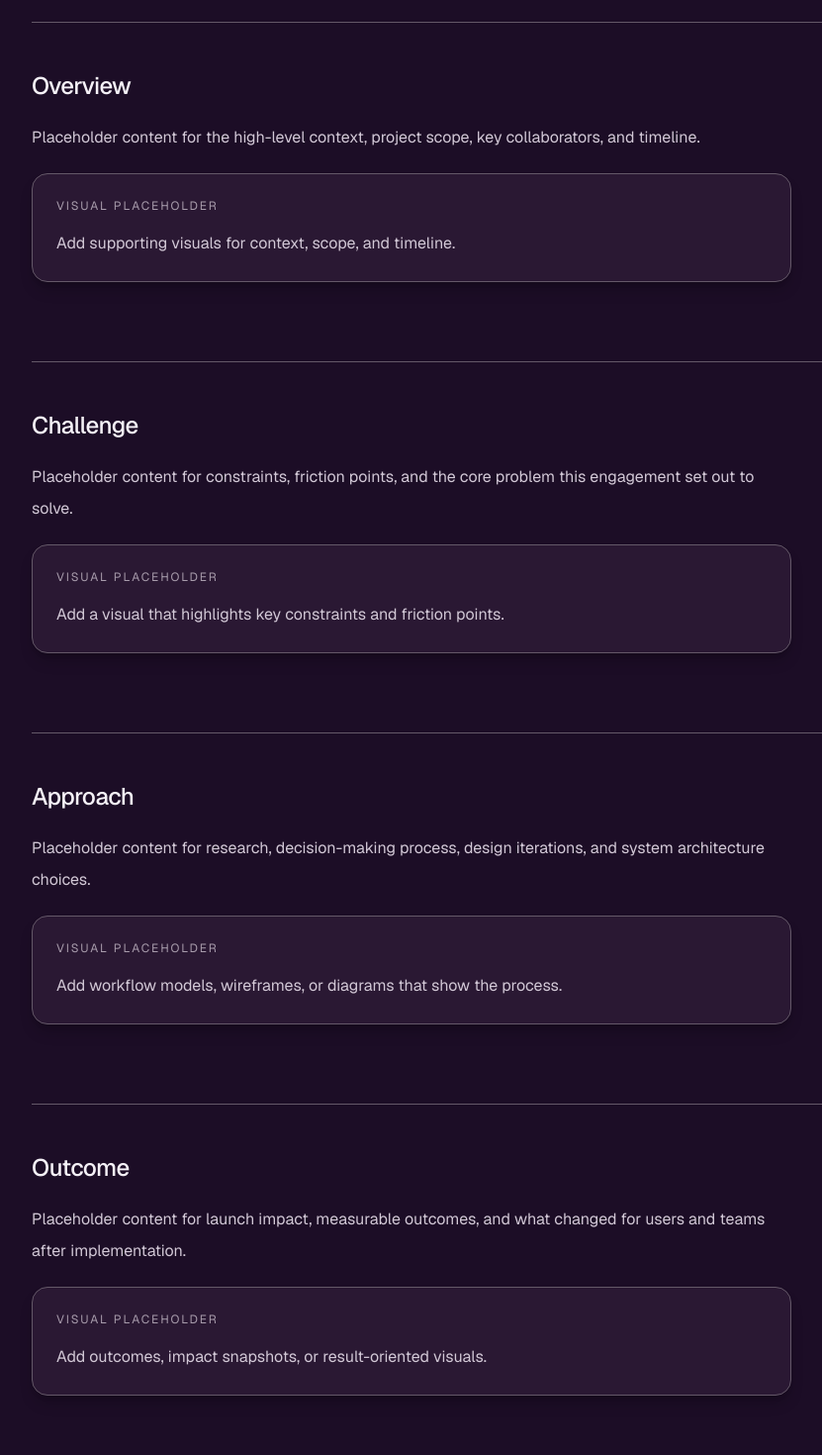
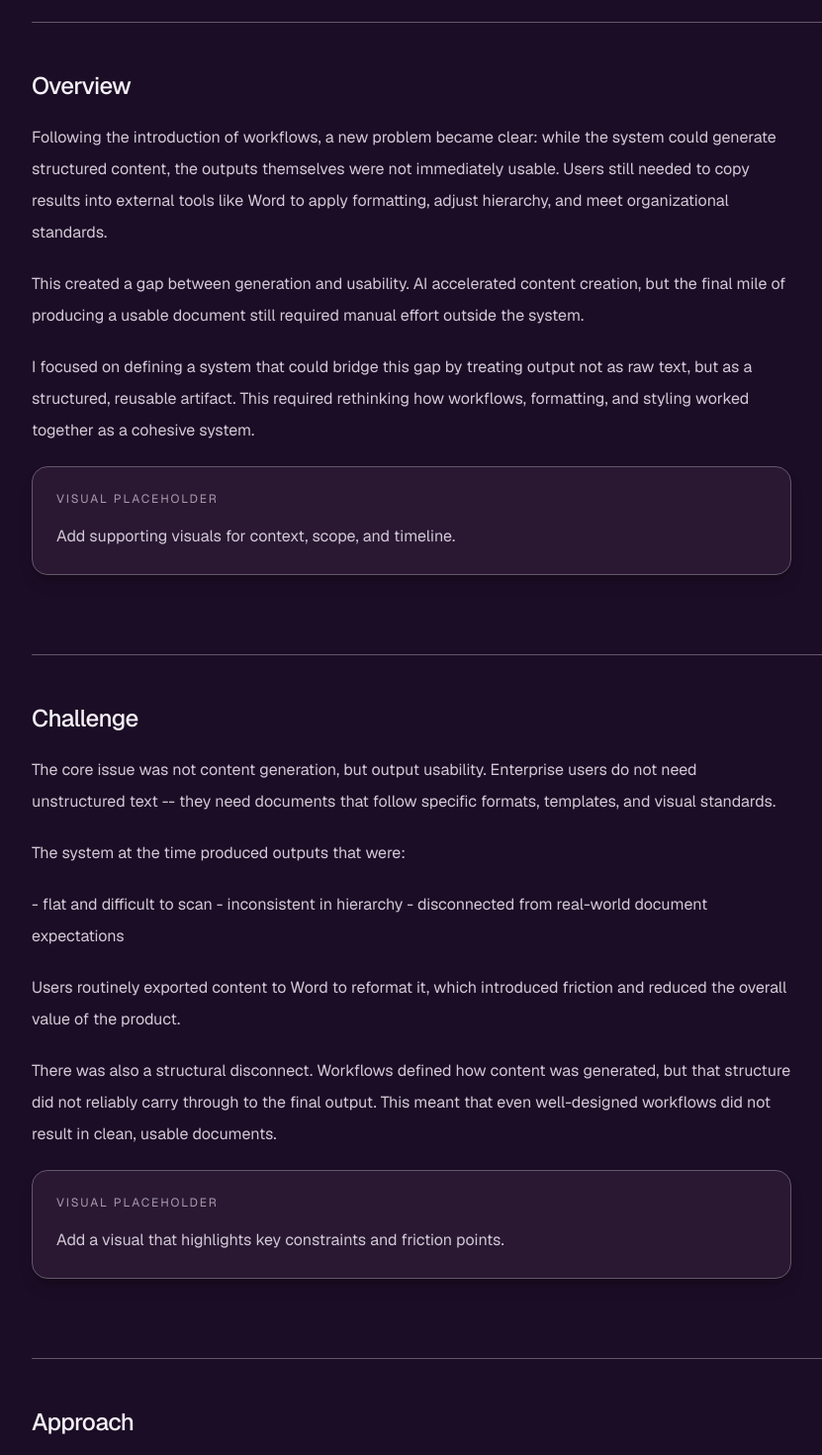
Before and after one commit to ivanku0/ivan-portfolio, a Next.js app: page /work/outputs in a window 1280 px wide. Shown: the part 420-1890 px from the top of the page at 99% size, without its empty margins (160-991 px from the left). Built offline with nearby package versions, Linux system fonts and the light colour scheme.

Commit message:
relocate components / file pathing

```diff
--- a/app/page.tsx
+++ b/app/page.tsx
@@ -1,7 +1,7 @@
 import { caseStudies } from "@/data/caseStudies";
-import { CaseStudyCard } from "@/app/components/CaseStudyCard";
-import { SectionHeading } from "@/app/components/SectionHeading";
-import { SiteFooter } from "@/app/components/SiteFooter";
+import { CaseStudyCard } from "@/components/CaseStudyCard";
+import { SectionHeading } from "@/components/SectionHeading";
+import { SiteFooter } from "@/components/SiteFooter";
 
 export default function Home() {
   return (
--- a/app/work/outputs/page.tsx
+++ b/app/work/outputs/page.tsx
@@ -1,23 +1,43 @@
-import { CaseStudyTemplate } from "@/src/components/CaseStudyTemplate";
+import { CaseStudyTemplate } from "@/components/CaseStudyTemplate";
 
-const placeholderOverview =
-  "Placeholder content for the high-level context, project scope, key collaborators, and timeline.";
-const placeholderChallenge =
-  "Placeholder content for constraints, friction points, and the core problem this engagement set out to solve.";
-const placeholderApproach =
-  "Placeholder content for research, decision-making process, design iterations, and system architecture choices.";
-const placeholderOutcome =
-  "Placeholder content for launch impact, measurable outcomes, and what changed for users and teams after implementation.";
+const overview = [
+  "Following the introduction of workflows, a new problem became clear: while the system could generate structured content, the outputs themselves were not immediately usable. Users still needed to copy results into external tools like Word to apply formatting, adjust hierarchy, and meet organizational standards.",
+  "This created a gap between generation and usability. AI accelerated content creation, but the final mile of producing a usable document still required manual effort outside the system.",
+  "I focused on defining a system that could bridge this gap by treating output not as raw text, but as a structured, reusable artifact. This required rethinking how workflows, formatting, and styling worked together as a cohesive system.",
+];
+
+const challenge = [
+  "The core issue was not content generation, but output usability. Enterprise users do not need unstructured text -- they need documents that follow specific formats, templates, and visual standards.",
+  "The system at the time produced outputs that were:",
+  "- flat and difficult to scan\n- inconsistent in hierarchy\n- disconnected from real-world document expectations",
+  "Users routinely exported content to Word to reformat it, which introduced friction and reduced the overall value of the product.",
+  "There was also a structural disconnect. Workflows defined how content was generated, but that structure did not reliably carry through to the final output. This meant that even well-designed workflows did not result in clean, usable documents.",
+];
+
+const approach = [
+  "I approached this as a system design problem rather than a formatting feature.",
+  "First, I established that workflows already contained implicit structure. Each step represented a logical section of content, similar to how hierarchical data is defined in formats like YAML. To preserve that structure, we leveraged markdown as a translation layer, allowing formatting intent to travel from the workflow system into the rendered output.",
+  "Next, I defined a document model layered on top of workflow outputs. This model mapped workflow structure directly to document hierarchy, enabling outputs to be organized into headers, sub-sections, and body content in a predictable way.",
+  "A key design decision was to separate content from presentation. Workflows defined the content and structure, while a styling system defined how that content should appear. This made it possible to apply different visual formats to the same underlying content without duplicating logic.",
+  "I also explored a more accessible styling interaction model. Instead of abstract configuration, users could select elements within a document and see all similar elements highlighted. Styling changes could then be applied globally or locally with immediate visual feedback, making the system easier to understand and control.",
+  "Finally, I explored how existing documents could be used to bootstrap the system. By uploading real examples, it became possible to extract structure and styling patterns and convert them into reusable templates, reducing the effort required to adopt the system.",
+];
+
+const outcome = [
+  "This work established a foundation for treating AI outputs as structured documents rather than raw text. It connected workflow logic to real-world artifacts, reduced reliance on external tools, and introduced a more flexible system for managing formatting and presentation.",
+  "While much of this work was exploratory and not fully shipped, it helped shift the product direction toward a more complete end-to-end experience, where generation and usability were part of the same system.",
+  "More broadly, the project reinforced a key principle that continues to guide my work: AI systems are only valuable when their outputs can be used immediately. Speed alone is not enough -- structure, clarity, and presentation are essential to making AI-generated content truly useful.",
+];
 
 export default function OutputsPage() {
   return (
     <CaseStudyTemplate
       title="Structured AI Outputs"
       subtitle="A case study on transforming AI-generated content into structured, reusable artifacts that better fit real-world enterprise documentation needs."
-      overview={placeholderOverview}
-      challenge={placeholderChallenge}
-      approach={placeholderApproach}
-      outcome={placeholderOutcome}
+      overview={overview}
+      challenge={challenge}
+      approach={approach}
+      outcome={outcome}
     />
   );
 }
--- a/app/work/reconstruction/page.tsx
+++ b/app/work/reconstruction/page.tsx
@@ -1,23 +1,41 @@
-import { CaseStudyTemplate } from "@/src/components/CaseStudyTemplate";
+import { CaseStudyTemplate } from "@/components/CaseStudyTemplate";
 
-const placeholderOverview =
-  "Placeholder content for the high-level context, project scope, key collaborators, and timeline.";
-const placeholderChallenge =
-  "Placeholder content for constraints, friction points, and the core problem this engagement set out to solve.";
-const placeholderApproach =
-  "Placeholder content for research, decision-making process, design iterations, and system architecture choices.";
-const placeholderOutcome =
-  "Placeholder content for launch impact, measurable outcomes, and what changed for users and teams after implementation.";
+const overview = [
+  "I worked on early design exploration for a mobile virtual assistant experience, where the team needed to quickly prototype new ideas in a way that felt grounded in the existing product.",
+  "However, there was no established design system, no reusable assets, and no clear brand guidance available for the team to build from. Starting from scratch would have resulted in generic concepts that did not reflect the actual product experience.",
+  "To move faster while maintaining realism, I used AI-assisted tools to reconstruct the existing interface from production artifacts and convert it into a reusable design foundation.",
+];
+
+const challenge = [
+  "The core challenge was not generating ideas, but generating credible ones.",
+  "Without a design system or asset library, any new concept work risked feeling disconnected from the real product. This made it difficult to evaluate ideas, align with stakeholders, or build confidence in proposed directions.",
+  "At the same time, manually recreating the interface would have been slow and inefficient. The team needed a way to quickly produce design artifacts that were both high fidelity and grounded in production reality.",
+];
+
+const approach = [
+  "I approached this as a reconstruction problem rather than a traditional design exercise.",
+  "First, I used AI-assisted tooling to ingest screenshots of the existing interface and convert them into editable design components. This allowed me to rapidly recreate the structure, layout, and hierarchy of the production UI inside a design environment.",
+  "To improve accuracy, I supplemented this process by referencing frontend CSS from the live system, ensuring that spacing, typography, and styling behavior were consistent with what users actually experienced.",
+  "From there, I built out a set of reusable assets based on the reconstructed interface. These assets could be manipulated, extended, and recombined to support new concepts, allowing for rapid iteration without losing alignment with the real product.",
+  "This effectively created a lightweight, AI-assisted design system that could be used for ongoing exploration.",
+];
+
+const outcome = [
+  "This approach significantly accelerated the design process while improving the quality of exploration.",
+  "Instead of starting from a blank canvas, I was able to work from a system that was already grounded in production reality. This made concepts easier to evaluate, communicate, and evolve.",
+  "It also demonstrated a broader shift in how design work can be done. AI can be used not just to generate new ideas, but to deconstruct and reconstruct existing systems into reusable design infrastructure.",
+  "That capability creates a new level of speed and flexibility, allowing designers to move quickly without sacrificing realism or quality.",
+];
 
 export default function ReconstructionPage() {
   return (
     <CaseStudyTemplate
       title="From Screenshots to System"
       subtitle="A case study on using AI-assisted reconstruction to turn production interfaces into reusable design assets for faster and more realistic concept exploration."
-      overview={placeholderOverview}
-      challenge={placeholderChallenge}
-      approach={placeholderApproach}
-      outcome={placeholderOutcome}
+      overview={overview}
+      challenge={challenge}
+      approach={approach}
+      outcome={outcome}
     />
   );
 }
--- a/app/work/workflows/page.tsx
+++ b/app/work/workflows/page.tsx
@@ -1,4 +1,4 @@
-import { CaseStudyTemplate } from "@/src/components/CaseStudyTemplate";
+import { CaseStudyTemplate } from "@/components/CaseStudyTemplate";
 
 const overview = [
   "I worked on the workflow experience for LIGER, an AI platform used to support structured content generation in enterprise environments. The goal was to move beyond one-off prompting and toward repeatable, multi-step workflows that could better support real production work.",
--- a/app/components/SiteFooter.tsx
+++ b/components/SiteFooter.tsx
@@ -1,4 +1,4 @@
-import { SectionHeading } from "@/app/components/SectionHeading";
+import { SectionHeading } from "@/components/SectionHeading";
 
 export function SiteFooter() {
   return (
```
Also changed, not shown: components/CaseStudyCard.tsx (renamed from app/components/CaseStudyCard.tsx), components/CaseStudyTemplate.tsx (renamed from src/components/CaseStudyTemplate.tsx), components/SectionHeading.tsx (renamed from app/components/SectionHeading.tsx).
